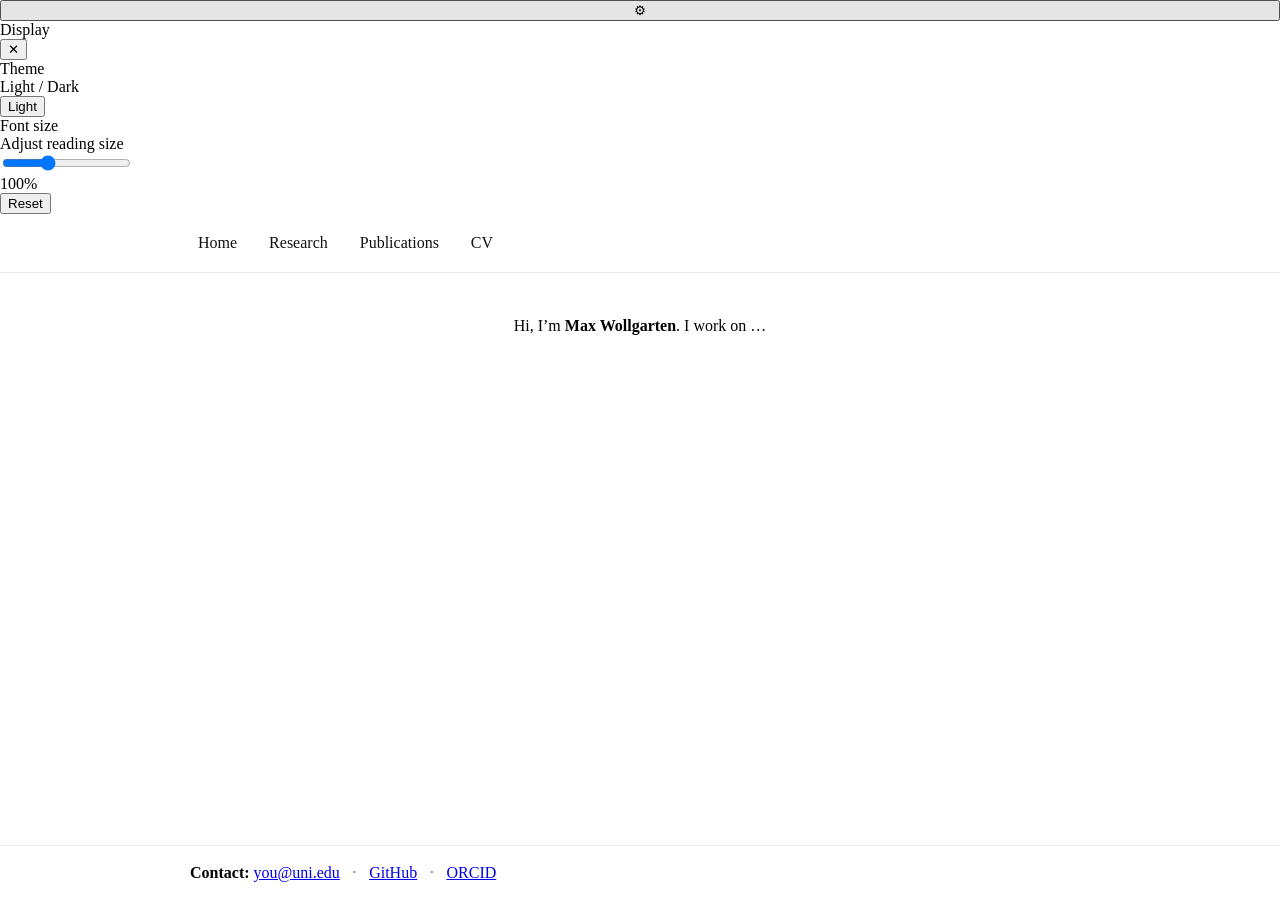
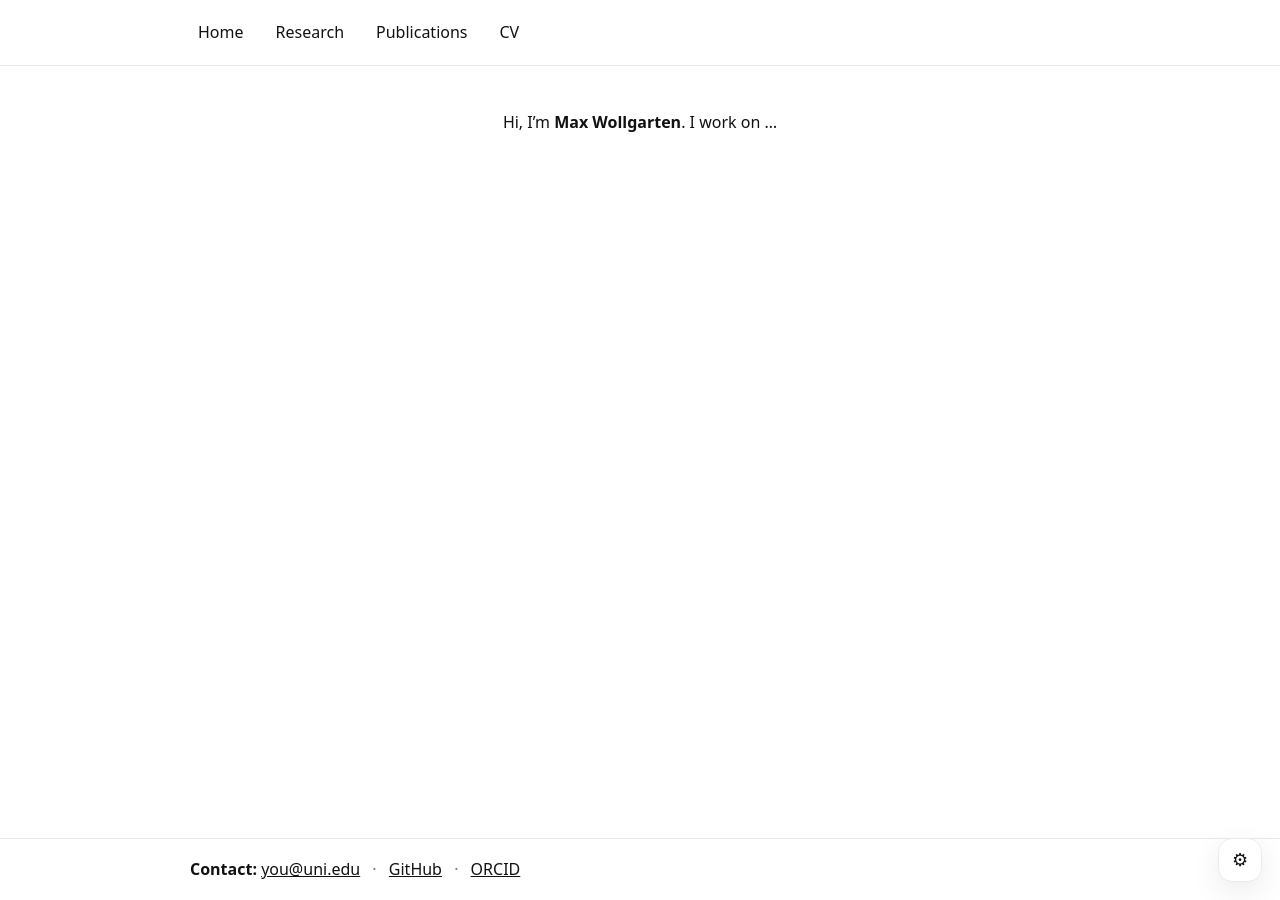
Before and after one commit to Max-Wollgarten/max-wollgarten.github.io, a Jekyll site: the page built from index.md, in a window 1280 px wide. Built offline with Jekyll 4.4.1, drawn with Linux system fonts in a browser that asks for light colours.

Commit message:
Update style.css

```diff
--- a/assets/css/style.css
+++ b/assets/css/style.css
@@ -37,18 +37,149 @@
 
 /* Damit der Footer auch bei kurzen Seiten unten bleibt */
 html, body { height: 100%; }
-body { margin: 0; display: flex; flex-direction: column; }
+body {
+  margin: 0;
+  display: flex;
+  flex-direction: column;
+  background: var(--bg);
+  color: var(--text);
+  font-family: system-ui, -apple-system, Segoe UI, Roboto, Arial, sans-serif;
+  font-size: calc(16px * var(--font-scale));
+  line-height: 1.55;
+}
+a { color: inherit; }
 
 /* Navbar */
-.topnav { position: sticky; top: 0; background: #fff; border-bottom: 1px solid #eaeaea; }
+.topnav { position: sticky; top: 0; background: var(--surface); border-bottom: 1px solid var(--border); }
 .nav-inner { max-width: 900px; margin: 0 auto; padding: 14px 18px; display: flex; gap: 16px; }
 .nav-item { text-decoration: none; color: #111; padding: 6px 8px; border-radius: 8px; }
-.nav-item:hover { background: #f5f5f5; }
+.nav-item:hover { background: var(--surface-2); }
 
 /* Content: nimmt den restlichen Platz ein -> Footer wird nach unten gedrückt */
 main.content { flex: 1; max-width: 900px; margin: 0 auto; padding: 28px 18px; }
 
 /* Footer */
-.site-footer { border-top: 1px solid #eaeaea; padding: 18px; }
+.site-footer { border-top: 1px solid var(--border); padding: 18px; }
 .footer-inner { max-width: 900px; margin: 0 auto; }
 .sep { margin: 0 8px; color: #777; }
+
+/* --- Control panel --- */
+.control-fab {
+  position: fixed;
+  right: 18px;
+  bottom: 18px;
+  width: 44px;
+  height: 44px;
+  border-radius: 14px;
+  border: 1px solid var(--border);
+  background: var(--surface);
+  color: var(--text);
+  box-shadow: var(--shadow);
+  cursor: pointer;
+  font-size: 18px;
+}
+
+.control-panel {
+  position: fixed;
+  right: 18px;
+  bottom: 72px;
+  width: 280px;
+  border-radius: 16px;
+  border: 1px solid var(--border);
+  background: var(--surface);
+  box-shadow: var(--shadow);
+  padding: 14px;
+  transform: translateY(8px);
+  opacity: 0;
+  pointer-events: none;
+  transition: opacity 160ms ease, transform 160ms ease;
+}
+
+.control-panel.is-open {
+  opacity: 1;
+  transform: translateY(0);
+  pointer-events: auto;
+}
+
+.panel-header {
+  display: flex;
+  align-items: center;
+  justify-content: space-between;
+  margin-bottom: 10px;
+}
+
+.panel-title { font-weight: 650; }
+
+.panel-close {
+  border: 1px solid var(--border);
+  background: var(--surface-2);
+  color: var(--text);
+  border-radius: 10px;
+  width: 32px;
+  height: 32px;
+  cursor: pointer;
+}
+
+.panel-row {
+  display: flex;
+  gap: 12px;
+  align-items: center;
+  justify-content: space-between;
+  padding: 10px 0;
+  border-top: 1px solid var(--border);
+}
+
+.panel-row--small {
+  justify-content: flex-end;
+}
+
+.row-title { font-weight: 600; }
+.row-subtitle { color: var(--muted); font-size: 0.9em; margin-top: 2px; }
+
+.toggle {
+  display: inline-flex;
+  align-items: center;
+  gap: 10px;
+  border: 1px solid var(--border);
+  background: var(--surface-2);
+  color: var(--text);
+  border-radius: 999px;
+  padding: 8px 12px;
+  cursor: pointer;
+  user-select: none;
+}
+
+.toggle-dot {
+  width: 18px;
+  height: 18px;
+  border-radius: 999px;
+  background: var(--surface);
+  border: 1px solid var(--border);
+  box-shadow: 0 1px 0 rgba(0,0,0,0.08);
+}
+
+.slider-wrap {
+  display: flex;
+  flex-direction: column;
+  align-items: flex-end;
+  gap: 6px;
+  min-width: 120px;
+}
+
+input[type="range"] {
+  width: 140px;
+}
+
+.slider-value {
+  color: var(--muted);
+  font-size: 0.9em;
+}
+
+.panel-reset {
+  border: 1px solid var(--border);
+  background: var(--surface-2);
+  color: var(--text);
+  border-radius: 12px;
+  padding: 8px 12px;
+  cursor: pointer;
+}
```
